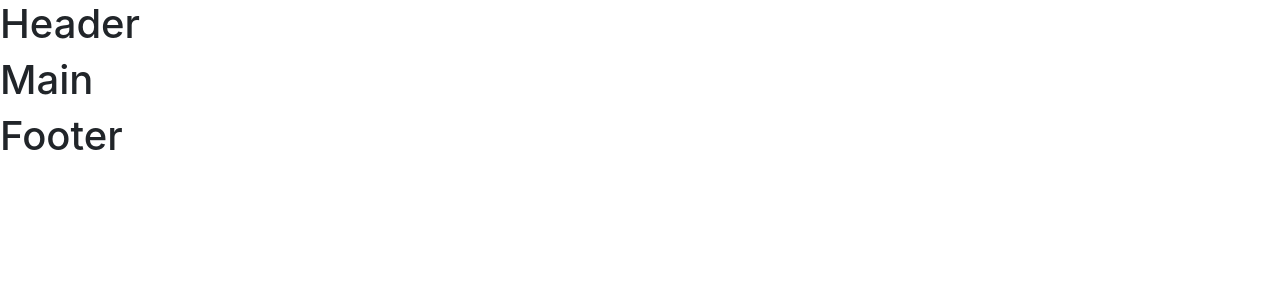
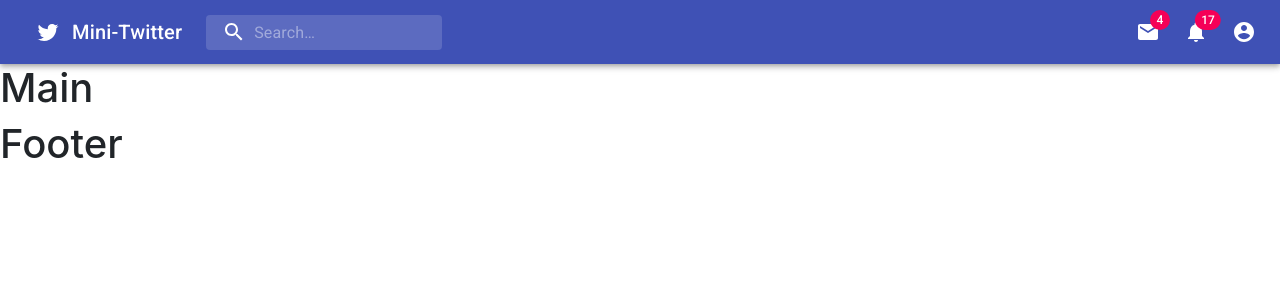
Before and after one commit to kajalben/wbs-mini-twitter, a React (Create React App) app: page / in a window 1280 px wide. Shown: the top 300 px of the page. Built offline with nearby package versions, Linux system fonts and the light colour scheme.

Commit message:
Header Added

```diff
--- a/src/components/Header.js
+++ b/src/components/Header.js
@@ -1,9 +1,228 @@
+import React from 'react';
+import { fade, makeStyles } from '@material-ui/core/styles';
+import AppBar from '@material-ui/core/AppBar';
+import Toolbar from '@material-ui/core/Toolbar';
+import IconButton from '@material-ui/core/IconButton';
+import Typography from '@material-ui/core/Typography';
+import InputBase from '@material-ui/core/InputBase';
+import Badge from '@material-ui/core/Badge';
+import MenuItem from '@material-ui/core/MenuItem';
+import Menu from '@material-ui/core/Menu';
+import MenuIcon from '@material-ui/icons/Menu';
+import SearchIcon from '@material-ui/icons/Search';
+import AccountCircle from '@material-ui/icons/AccountCircle';
+import MailIcon from '@material-ui/icons/Mail';
+import NotificationsIcon from '@material-ui/icons/Notifications';
+import MoreIcon from '@material-ui/icons/MoreVert';
+import TwitterIcon from '@material-ui/icons/Twitter';
 
+const useStyles = makeStyles((theme) => ({
+  grow: {
+    flexGrow: 1,
+  },
+  menuButton: {
+    marginRight: theme.spacing(2),
+  },
+  title: {
+    display: 'none',
+    [theme.breakpoints.up('sm')]: {
+      display: 'block',
+    },
+  },
+  search: {
+    position: 'relative',
+    borderRadius: theme.shape.borderRadius,
+    backgroundColor: fade(theme.palette.common.white, 0.15),
+    '&:hover': {
+      backgroundColor: fade(theme.palette.common.white, 0.25),
+    },
+    marginRight: theme.spacing(2),
+    marginLeft: 0,
+    width: '100%',
+    [theme.breakpoints.up('sm')]: {
+      marginLeft: theme.spacing(3),
+      width: 'auto',
+    },
+  },
+  searchIcon: {
+    padding: theme.spacing(0, 2),
+    height: '100%',
+    position: 'absolute',
+    pointerEvents: 'none',
+    display: 'flex',
+    alignItems: 'center',
+    justifyContent: 'center',
+  },
+  inputRoot: {
+    color: 'inherit',
+  },
+  inputInput: {
+    padding: theme.spacing(1, 1, 1, 0),
+    // vertical padding + font size from searchIcon
+    paddingLeft: `calc(1em + ${theme.spacing(4)}px)`,
+    transition: theme.transitions.create('width'),
+    width: '100%',
+    [theme.breakpoints.up('md')]: {
+      width: '20ch',
+    },
+  },
+  sectionDesktop: {
+    display: 'none',
+    [theme.breakpoints.up('md')]: {
+      display: 'flex',
+    },
+  },
+  sectionMobile: {
+    display: 'flex',
+    [theme.breakpoints.up('md')]: {
+      display: 'none',
+    },
+  },
+}));
 
-const Header = () =>{
-    return(
-        <h1>Header</h1>
-    );
+export default function Header() {
+  const classes = useStyles();
+  const [anchorEl, setAnchorEl] = React.useState(null);
+  const [mobileMoreAnchorEl, setMobileMoreAnchorEl] = React.useState(null);
+
+  const isMenuOpen = Boolean(anchorEl);
+  const isMobileMenuOpen = Boolean(mobileMoreAnchorEl);
+
+  const handleProfileMenuOpen = (event) => {
+    setAnchorEl(event.currentTarget);
+  };
+
+  const handleMobileMenuClose = () => {
+    setMobileMoreAnchorEl(null);
+  };
+
+  const handleMenuClose = () => {
+    setAnchorEl(null);
+    handleMobileMenuClose();
+  };
+
+  const handleMobileMenuOpen = (event) => {
+    setMobileMoreAnchorEl(event.currentTarget);
+  };
+
+  const menuId = 'primary-search-account-menu';
+  const renderMenu = (
+    <Menu
+      anchorEl={anchorEl}
+      anchorOrigin={{ vertical: 'top', horizontal: 'right' }}
+      id={menuId}
+      keepMounted
+      transformOrigin={{ vertical: 'top', horizontal: 'right' }}
+      open={isMenuOpen}
+      onClose={handleMenuClose}
+    >
+      <MenuItem onClick={handleMenuClose}>Profile</MenuItem>
+      <MenuItem onClick={handleMenuClose}>My account</MenuItem>
+    </Menu>
+  );
+
+  const mobileMenuId = 'primary-search-account-menu-mobile';
+  const renderMobileMenu = (
+    <Menu
+      anchorEl={mobileMoreAnchorEl}
+      anchorOrigin={{ vertical: 'top', horizontal: 'right' }}
+      id={mobileMenuId}
+      keepMounted
+      transformOrigin={{ vertical: 'top', horizontal: 'right' }}
+      open={isMobileMenuOpen}
+      onClose={handleMobileMenuClose}
+    >
+      <MenuItem>
+        <IconButton aria-label="show 4 new mails" color="inherit">
+          <Badge badgeContent={4} color="secondary">
+            <MailIcon />
+          </Badge>
+        </IconButton>
+        <p>Messages</p>
+      </MenuItem>
+      <MenuItem>
+        <IconButton aria-label="show 11 new notifications" color="inherit">
+          <Badge badgeContent={11} color="secondary">
+            <NotificationsIcon />
+          </Badge>
+        </IconButton>
+        <p>Notifications</p>
+      </MenuItem>
+      <MenuItem onClick={handleProfileMenuOpen}>
+        <IconButton
+          aria-label="account of current user"
+          aria-controls="primary-search-account-menu"
+          aria-haspopup="true"
+          color="inherit"
+        >
+          <AccountCircle />
+        </IconButton>
+        <p>Profile</p>
+      </MenuItem>
+    </Menu>
+  );
+
+  return (
+    <div className={classes.grow}>
+      <AppBar position="static">
+        <Toolbar>
+          <IconButton color="inherit">
+            <TwitterIcon />
+          </IconButton>
+          <Typography className={classes.title} variant="h6" noWrap>
+            Mini-Twitter
+          </Typography>
+          <div className={classes.search}>
+            <div className={classes.searchIcon}>
+              <SearchIcon />
+            </div>
+            <InputBase
+              placeholder="Search…"
+              classes={{
+                root: classes.inputRoot,
+                input: classes.inputInput,
+              }}
+              inputProps={{ 'aria-label': 'search' }}
+            />
+          </div>
+          <div className={classes.grow} />
+          <div className={classes.sectionDesktop}>
+            <IconButton aria-label="show 4 new mails" color="inherit">
+              <Badge badgeContent={4} color="secondary">
+                <MailIcon />
+              </Badge>
+            </IconButton>
+            <IconButton aria-label="show 17 new notifications" color="inherit">
+              <Badge badgeContent={17} color="secondary">
+                <NotificationsIcon />
+              </Badge>
+            </IconButton>
+            <IconButton
+              edge="end"
+              aria-label="account of current user"
+              aria-controls={menuId}
+              aria-haspopup="true"
+              onClick={handleProfileMenuOpen}
+              color="inherit"
+            >
+              <AccountCircle />
+            </IconButton>
+          </div>
+          <div className={classes.sectionMobile}>
+            <IconButton
+              aria-label="show more"
+              aria-controls={mobileMenuId}
+              aria-haspopup="true"
+              onClick={handleMobileMenuOpen}
+              color="inherit"
+            >
+              <MoreIcon />
+            </IconButton>
+          </div>
+        </Toolbar>
+      </AppBar>
+      {renderMobileMenu}
+      {renderMenu}
+    </div>
+  );
 }
-
-export default Header;
```
